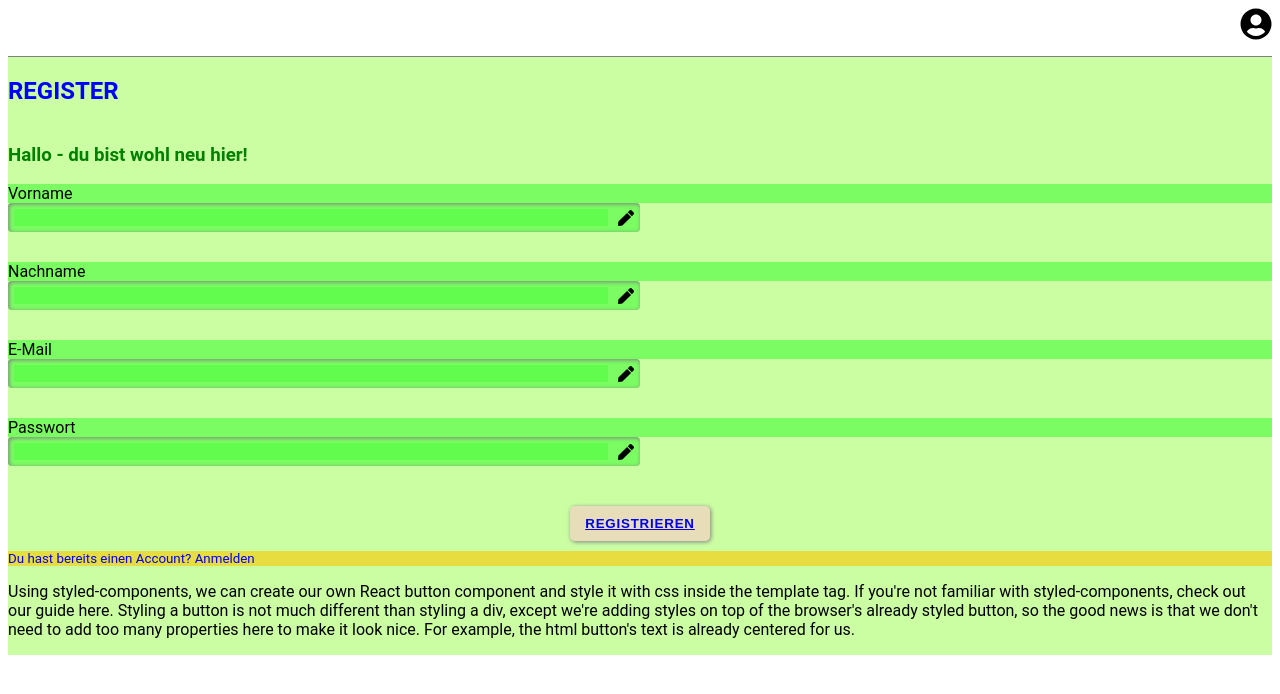
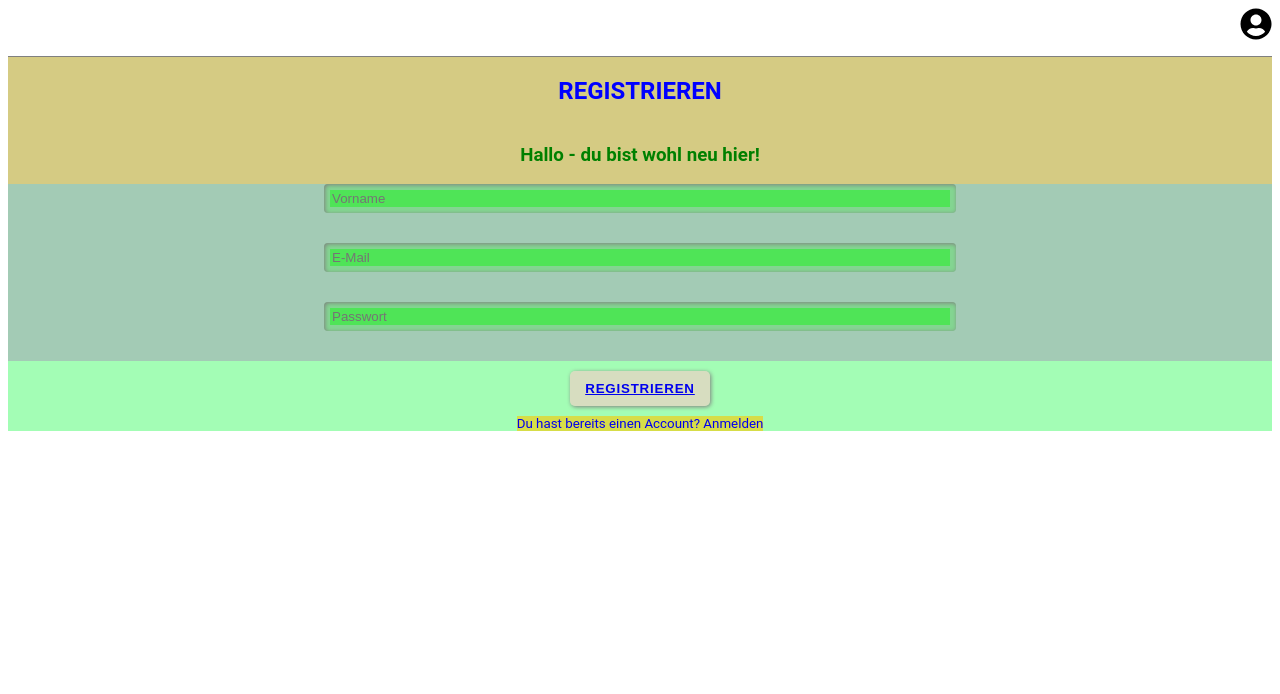
Before and after one commit to cfriderici/Penn-ar-bed, a React (Create React App) app in the folder frontend/: page /register in a window 1280 px wide. Shown: the top 694 px of the page. Built offline with nearby package versions, Linux system fonts and the light colour scheme.

Commit message:
image profile

```diff
--- a/frontend/package.json
+++ b/frontend/package.json
@@ -11,6 +11,7 @@
     "react": "^18.2.0",
     "react-dom": "^18.2.0",
     "react-icons": "^4.6.0",
+    "react-image-upload": "^2.0.1",
     "react-responsive-carousel": "^3.2.23",
     "react-router-dom": "^6.4.3",
     "react-scripts": "5.0.1",
--- a/frontend/src/App.js
+++ b/frontend/src/App.js
@@ -13,6 +13,8 @@ import Events from "./components/Events";
 import Footer from "./components/Footer";
 import Impressum from "./components/Impressum";
 
+// My Context
+import { SocialAppContextProvider } from "./providers/SocialAppContext";
 
 // External Components
 import './App.css';
@@ -20,7 +22,6 @@ import { useState } from "react";
 import styled from "styled-components";
 import { BrowserRouter, Routes, Route, Link } from 'react-router-dom';
 import { v4 as uuidv4 } from 'uuid';
-
 // import ImageUploader from 'react-image-upload'
 // import 'react-image-upload/dist/index.css'
 
@@ -30,13 +31,14 @@ const userArray = [
   {
     id: uuidv4(),
     name: "Christina",
-    mail: "christina@friderici.net"
-  },
-  {
-    id: uuidv4(),
-    name: "Tom",
-    mail: "tom@mot.de"
-  },
+    mail: "christina@friderici.net",
+    passwort: "geheim"
+  }
+  // {
+  //   id: uuidv4(),
+  //   name: "Tom",
+  //   mail: "tom@mot.de"
+  // },
 ]
 
 const postArray = [
@@ -76,7 +78,7 @@ const postArray = [
     //     userName: "Jill"
     //   }
     // ],
-    // bookmark: true
+    star: false
   }
   // {
   //   id: uuidv4(),
@@ -105,7 +107,7 @@ const postArray = [
   //       userName: "Tom"
   //     }
   //   ],
-  //   bookmark: false
+  //   star: false
   // }
 ]
 
@@ -116,6 +118,7 @@ function App() {
 
   //useState definieren
   const [posts, setPosts] = useState(postArray);
+  const [users, setUsers] = useState(userArray);
   const [players, setPlayers] = useState(["a", "b", "c", "d", "e", "f"]);
 
 
@@ -126,16 +129,17 @@ function App() {
         <Routes>
 
           <Route path="/" element={ <Start /> } />
-          <Route path="/login" element={ <Login /> } />
-          <Route path="/register" element={ <Register /> } />
+          <Route path="/login" element={ <Login users={users} setUsers={setUsers} /> } />
+          <Route path="/register" element={ <Register users={users} setUsers={setUsers} /> } />
 
-          <Route path="/profile" element={ <Profile /> } />
+          <Route path="/profile" element={ <Profile users={users} setUsers={setUsers} /> } />
           <Route path="/password" element={ <Password /> } />
 
           <Route path="/dashboard" element={ <Dashboard /> } />
           <Route path="/my-beach" element={ <Beaches /> } />
-          <Route path="/bottle-posts" element={ <Posts posts={posts} setPosts={setPosts} players={players} setPlayers={setPlayers}  /> } />
+          <Route path="/bottle-posts" element={ <Posts posts={posts} setPosts={setPosts} players={players} setPlayers={setPlayers} /> } />
           <Route path="/create-bottle-posts" element={ <AddPost posts={posts} setPosts={setPosts} /> } />
+          {/* hier route edit post --> adpost kopieren */}
           <Route path="/chats" element={ <Chats /> } />
           <Route path="/events" element={ <Events /> } />
           <Route path="/impressum" element={ <Impressum /> } />
--- a/frontend/src/components/AddPost.js
+++ b/frontend/src/components/AddPost.js
@@ -42,7 +42,6 @@ const AddPost = ({ posts, setPosts }) => {
             ])
         }
     }
-
     const handleAddClick = () => {
         newPost();
     }
--- a/frontend/src/components/Profile.js
+++ b/frontend/src/components/Profile.js
@@ -1,51 +1,54 @@
 // My components
 import Header from "./Header";
 import Input from "./sub/Input";
-// import ImageUpload from "./sub/Imguploader";
 import StyledButton from "./styled/StyledButton";
-import StyledImgWrapper from "./styled/StyledImgWrapper";
+import StyledInput, { StyledInputWrapper, StyledTextarea } from "./styled/StyledInput";
 
 
 // External Components
 import styled from "styled-components";
-import { FaPen } from "react-icons/fa";
-import { BrowserRouter, Routes, Route, Link } from 'react-router-dom';
+import { FaRegTimesCircle, FaUserCircle, FaRegUserCircle } from "react-icons/fa";
+import { CiFaceSmile } from "react-icons/ci";
+import { Link } from 'react-router-dom';
 import {Fragment} from "react";
+import ImageUploader from "react-image-upload";
+import "react-image-upload/dist/index.css";
 
 
 
 // ------ INSIDE COMPONENTS ------  //
+
+// HEADER
 const ProfileHeader = ()  => {
     return  (
-        <h1>Mein Profil</h1>
+        <StyledProfileHeader>
+            <h1>Mein Profil</h1>
+            <StyledProfileImg>
+                <ImageUploader
+                    deleteIcon={ <FaRegTimesCircle className="deleteImg"/> }
+                    uploadIcon={ <CiFaceSmile className="addImg"/>  }
+                />
+            </StyledProfileImg>
+        </StyledProfileHeader>
     )
 }
 
-const ProfileContent = ()  => {
+//CONTENT
+const ProfileContent = ({ users, setUsers, name })  => {
     return  (
-        <Fragment>
-
-            <StyledProfileImg>
-                <img src={ require('../img/IMG_3115.jpg') } alt=""/>
-                {/* <ImageUpload /> */}
+        <StyledProfileContent>
                 <StyledInputWrapper>
-                    Profilbild bearbeiten
-                    <StyledImgWrapper> <FaPen /> </StyledImgWrapper>
+                    <div>name: {name}</div>
+                    <StyledInput placeholder="Vorname" /*ref={todoNameRef} */ ></StyledInput>
                 </StyledInputWrapper>
-            </StyledProfileImg>
-
-            <Input />
-
-                <div>Vorname</div>
-
-            <div>Name</div>
-            <div>E-Mail-Adresse</div>
-            <div>...</div>
-
-        </Fragment>
+                <StyledInputWrapper>
+                    <StyledInput placeholder="Nachname" /*ref={todoNameRef} */ ></StyledInput>
+                </StyledInputWrapper>
+        </StyledProfileContent>
     )
 }
 
+// ACTIONS
 const ProfileActions = ()  => {
     return  (
         <StyledButton><Link to="/">Logout</Link></StyledButton>
@@ -54,8 +57,9 @@ const ProfileActions = ()  => {
 
 
 
+
 // ------ COMPONENT ------  //
-const Profile = () => {
+const Profile = ({ users, setUsers, name }) => {
     return (
         <Fragment>
 
@@ -76,46 +80,89 @@ export default Profile;
 
 
 // ------ STYLED COMPONENTS ------  //
+
+
+const StyledProfileHeader = styled.div`
+`
+
+const StyledProfileContent = styled.div`
+    background-color: rgba(250, 250, 0, 0.2);
+    display: flex;
+    flex-direction: column;
+    align-items: center;
+`
+
+const StyledProfileAction = styled.div`
+`
+
+
+
+
 const StyledProfileWrapper = styled.div`
     background-color: rgba(250, 0, 0, 0.2);
     display: flex;
     flex-direction: column;
     justify-content: center;
 `
+
+
+
+
 const StyledProfileImg  = styled.div`
-    background-color: rgba(250, 0, 250, 0.2);
+    /* background-color: rgba(250, 0, 250, 0.2); */
     display: flex;
     flex-direction: column;
     /* justify-content: center; */
     align-items: center;
 
-    > img {
-        width: 50%;
-        height: auto;
-        border-radius: 50%;
-    }
+    .uploader__container {
+        /* background-color: rgba(250, 250, 0, 0.2); */
+        margin: 10px;
 
-    > div {
-        /* width: 100%; */
-        background-color: rgba(250, 0, 250, 0.2);
+        .uploader__placeholder {
+        /* background-color: rgba(0, 250, 0, 0.2); */
+        background-color: transparent;
+        min-height: 200px;
+        min-width: 200px;
 
+            .uploader__btn_wrapper {
+            /* background-color: rgba(0, 250, 250, 0.2); */
+
+                .uploader__btn {
+                /* background-color: rgba(0, 250, 250, 0.4); */
+
+                    .deleteImg {
+                        font-size: x-large;
+                    }
+                }
+            }
+
+            .uploader__file_input_label {
+                background-color: lightgray;
+                width: 100%;
+                height: 100%;
+                box-shadow: inset 1px 1px 4px gray;
+                border-radius: 50%;
+                display: flex;
+                align-items: center;
+                justify-content: center;
+
+                .addImg {
+                    /* background-color: rgba(0, 50, 20, 0.2); */
+                    width: 50%;
+                    height: 50%;
+                }
+
+                .uploader__file_input {
+
+                }
+            }
+
+            .uploader__file {
+                /* background-color: rgba(0, 250, 0, 0.2); */
+                border-radius: 50%;
+            }
+        }
     }
 
 `
-const StyledInputWrapper = styled.div`
-    background-color: white;
-    background-color: rgba(0, 250, 0, 0.4);
-    /* width: 80%; */
-    display: flex;
-    flex-direction: row;
-    justify-content: space-between;
-    align-items: center;
-    border-radius: 4px;
-    box-shadow: inset 1px 1px 4px gray;
-    padding: 6px;
-    margin-bottom: 30px;
-
-    @media only screen and (min-width: 992px) {
-        width: 50%;
-    }
-`
--- a/frontend/src/components/Register.js
+++ b/frontend/src/components/Register.js
@@ -4,69 +4,115 @@ import Input from "./sub/Input";
 import StyledLink from "./styled/StyledLink";
 import StyledButton from "./styled/StyledButton";
 import { StyledH2, StyledH3} from "./styled/StyledHeadlines";
+import StyledInput, { StyledInputWrapper, StyledTextarea } from "./styled/StyledInput";
+
 
 
 // External Components
 import styled from "styled-components";
-import { BrowserRouter, Routes, Route, Link } from 'react-router-dom';
+import { v4 as uuidv4 } from 'uuid';
+import { Link } from 'react-router-dom';
 import {Fragment} from "react";
+import { useRef } from "react";
+
 
 
 
 // ------ SUB COMPONENTS ------  //
-const RegisterHeader = ()  => {
-    return  (
-        <Fragment>
-            <StyledH2>REGISTER</StyledH2>
-            <StyledH3>Hallo  - du bist wohl neu hier!</StyledH3>
-        </Fragment>
-    )
-}
-const RegisterContent = ()  => {
-    return  (
-        <Fragment>
+// const RegisterHeader = ()  => {
+//     return  (
+//         <StyledRegisterHeader>
+//             <StyledH2>Registrieren</StyledH2>
+//             <StyledH3>Hallo  - du bist wohl neu hier!</StyledH3>
+//         </StyledRegisterHeader>
+//     )
+// }
 
-            <div>Vorname</div>
-            <Input />
+// const RegisterContent = ()  => {
+//     return  (
+//         <StyledRegisterContent>
+//             <StyledInputWrapper>
+//                 <StyledInput placeholder="Vorname" /*ref={todoNameRef} */ ></StyledInput>
+//             </StyledInputWrapper>
+//             <StyledInputWrapper>
+//                 <StyledInput placeholder="E-Mail" /*ref={todoNameRef} */ ></StyledInput>
+//             </StyledInputWrapper>
+//             <StyledInputWrapper>
+//                 <StyledInput placeholder="Passwort" /*ref={todoNameRef} */ ></StyledInput>
+//             </StyledInputWrapper>
+//         </StyledRegisterContent>
+//     )
+// }
 
-            <div>Nachname</div>
-            <Input />
+// const RegisterActions = ()  => {
+//     return  (
+//         <StyledRegisterActions>
+//             <StyledButton><Link to="/profile">registrieren</Link></StyledButton>
+//             <StyledLink to="/login">Du hast bereits einen Account? Anmelden</StyledLink>
+//         </StyledRegisterActions>
+//     )
+// }
 
-            <div>E-Mail</div>
-            <Input />
 
-            <div>Passwort</div>
-            <Input />
-
-        </Fragment>
-    )
-}
-const RegisterActions = ()  => {
-    return  (
-        <Fragment>
-            <StyledButton><Link to="/profile">registrieren</Link></StyledButton>
-            <StyledLink to="/login">Du hast bereits einen Account? Anmelden</StyledLink>
-            <p>Using styled-components, we can create our own React button component and style it with css inside the template tag. If you're not familiar with styled-components, check out our guide here. Styling a button is not much different than styling a div, except we're adding styles on top of the browser's already styled button, so the good news is that we don't need to add too many properties here to make it look nice. For example, the html button's text is already centered for us.</p>
-
-        </Fragment>
-
-    )
-}
 
 
 // ------ COMPONENT ------  //
-const Register = () => {
+const Register = ({ users, setUsers }) => {
+
+    //useRefs definieren --> wie geht das für das ganze array ?!?
+    const AddUserNameRef = useRef();
+    const AddUserMailRef = useRef();
+    const AddPasswortRef = useRef();
+
+    //Funktion: User hinzufügen
+    const newUser = () => {
+        if (AddUserMailRef.current.value && AddPasswortRef.current.value !== "") {
+            setUsers([...users,
+                {
+                    id: uuidv4(),
+                    name: AddUserNameRef.current.value,
+                    mail: AddUserMailRef.current.value,
+                    passwort: AddPasswortRef.current.value,
+                }
+            ])
+        }
+    }
+    const handleAddClick = () => {
+        newUser();
+    }
+
+
     return (
         <Fragment>
+            <Header />
+            <StyledRegisterWrapper>
 
-            <Header />
+                {/* <RegisterHeader /> */}
+                <StyledRegisterHeader>
+                    <StyledH2>Registrieren</StyledH2>
+                    <StyledH3>Hallo  - du bist wohl neu hier!</StyledH3>
+                </StyledRegisterHeader>
 
-            <StyledRegisterWrapper>
-                <RegisterHeader />
-                <RegisterContent />
-                <RegisterActions />
+                {/* <RegisterContent /> */}
+                <StyledRegisterContent>
+                    <StyledInputWrapper>
+                        <StyledInput placeholder="Vorname" ref={AddUserNameRef} ></StyledInput>
+                    </StyledInputWrapper>
+                    <StyledInputWrapper>
+                        <StyledInput placeholder="E-Mail" ref={AddUserMailRef} ></StyledInput>
+                    </StyledInputWrapper>
+                    <StyledInputWrapper>
+                        <StyledInput placeholder="Passwort" ref={AddPasswortRef} ></StyledInput>
+                    </StyledInputWrapper>
+                </StyledRegisterContent>
+
+                {/* <RegisterActions /> */}
+                <StyledRegisterActions>
+                    <StyledButton onClick={handleAddClick}> <Link to="/profile">registrieren</Link> </StyledButton>
+                    <StyledLink to="/login">Du hast bereits einen Account? Anmelden</StyledLink>
+                </StyledRegisterActions>
+
             </StyledRegisterWrapper>
-
         </Fragment>
     )
 }
@@ -75,13 +121,38 @@ export default Register;
 
 
 
+
 // ------ STYLED COMPONENTS ------  //
+
 const StyledRegisterWrapper = styled.div`
     background-color: rgba(0, 250, 0, 0.2);
     display: flex;
     flex-direction: column;
+    align-items: center;
+    width: 100%;
+`
 
-    > div {
-        background-color: rgba(0, 250, 0, 0.4);
-    }
+
+const StyledRegisterHeader = styled.div`
+    background-color: rgba(250, 0, 0, 0.2);
+    width: 100%;
+    display: flex;
+    flex-direction: column;
+    align-items: center;
 `
+
+const StyledRegisterContent = styled.div`
+    background-color: rgba(0, 0, 250, 0.2);
+    width: 100%;
+    display: flex;
+    flex-direction: column;
+    align-items: center;
+`
+
+const StyledRegisterActions = styled.div`
+    background-color: rgba(0, 250, 250, 0.2);
+    width: 100%;
+    display: flex;
+    flex-direction: column;
+    align-items: center;
+`
--- a/frontend/src/components/styled/StyledHeadlines.js
+++ b/frontend/src/components/styled/StyledHeadlines.js
@@ -8,6 +8,7 @@ const StyledH1 = styled.h1`
 
 export const StyledH2 = styled.h2`
     color: blue;
+    text-transform: uppercase;
 `;
 
 export const StyledH3 = styled.h3`
--- a/frontend/src/components/styled/StyledImgWrapper.js
+++ b/frontend/src/components/styled/StyledImgWrapper.js
@@ -4,12 +4,13 @@ import styled from "styled-components";
 
 // ------ STYLED COMPONENTS ------  //
 const StyledImgWrapper = styled.div`
-    /* background-color: rgba(0, 250, 250, 0.4); */
+    background-color: rgba(0, 250, 250, 0.4);
     display: flex;
     align-items: center;
     padding: 0px 0px 0px 10px;
+
     & > svg {
-        /* background-color: rgba(250, 0, 0, 0.4); */
+        background-color: rgba(250, 0, 0, 0.4);
         margin-right: 4px;
     }
 
--- a/frontend/src/components/sub/Sort.js
+++ b/frontend/src/components/sub/Sort.js
@@ -14,7 +14,6 @@ const Sort = () => {
                 <MdOutlineKeyboardArrowDown  />
             </StyledImgWrapper>
 
-
         </StyledSortWrapper>
 
 
@@ -30,7 +29,7 @@ export default Sort;
 
 const StyledSortWrapper = styled.div`
     background-color: white;
-    background-color: rgba(0, 250, 250, 0.4);
+    background-color: rgba(0, 50, 250, 0.2);
     /* width: 80%; */
     display: flex;
     flex-direction: row;
@@ -44,7 +43,7 @@ const StyledSortWrapper = styled.div`
 
 const StyledSort = styled.div`
     background-color: transparent;
-    background-color: rgba(0, 250, 250, 0.2);
+    background-color: rgba(0, 50, 250, 0.2);
     /* width: 100%; */
     /* border: none; */
     /* outline: none; */
--- a/frontend/src/hooks/usePosts.js
+++ b/frontend/src/hooks/usePosts.js
@@ -37,6 +37,7 @@ const usePosts = () => {
         setPosts(storage);
     }, [] );
 
+    // Post hinzufügen
     const addPost = text => {
         setPosts([...posts,
             {
@@ -46,6 +47,7 @@ const usePosts = () => {
         ])
     }
 
+    //Post löschen
     const deletePost = id => {
         setPosts(posts.filter(e => e.id !== id))
     }
```
Also changed, not shown: frontend/src/components/Posts.js (+66 -59 lines), frontend/src/components/styled/_StyledProfileImage.js (added, +88 -0 lines), frontend/src/components/sub/Post.js (+74 -85 lines), 1 other file (tests, documents, lock files or other folders).
